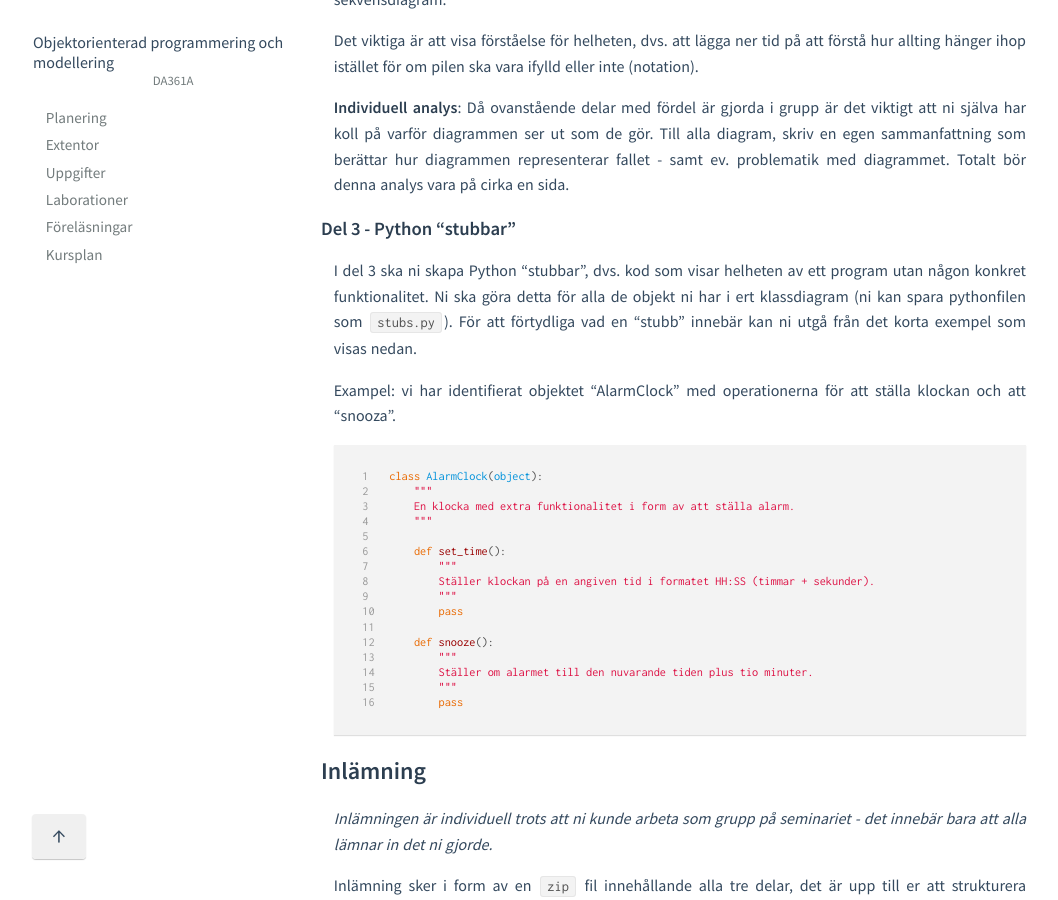
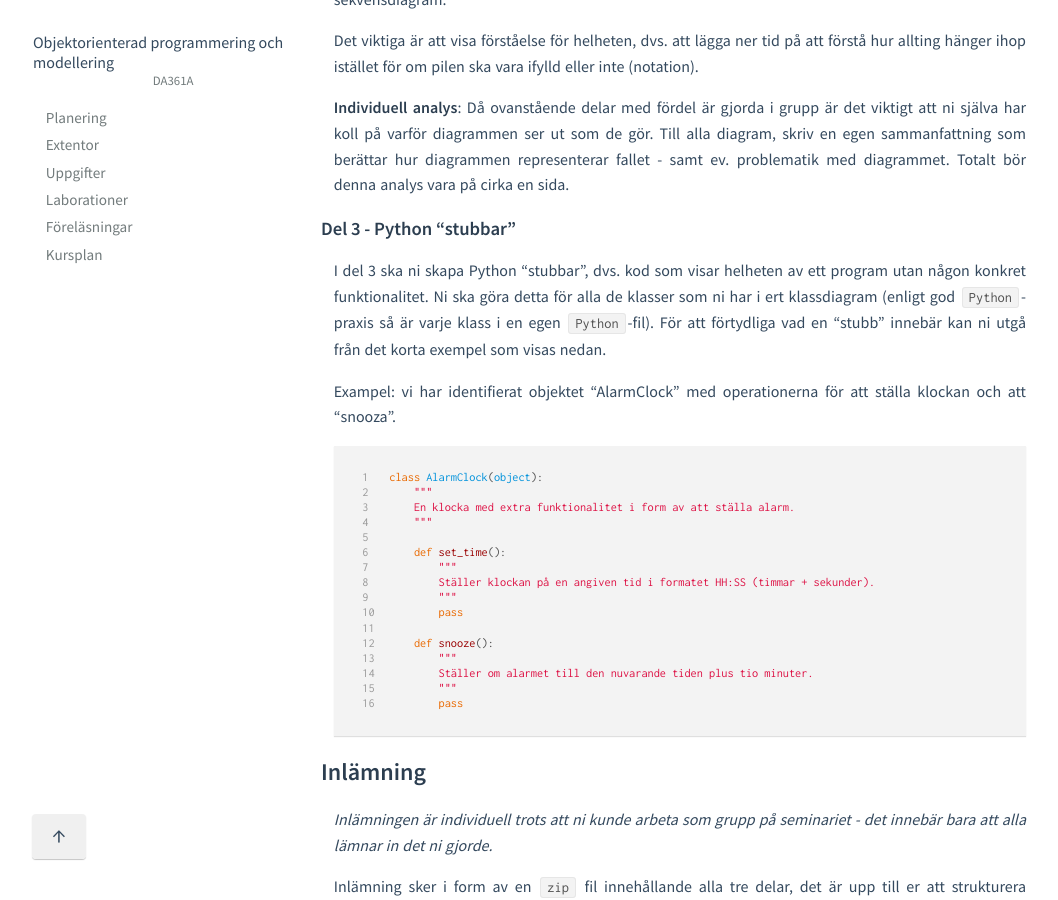
Before and after one commit to stefangeneralao/ia-oop-python, a Jekyll site: the page built from courses/da361a/assignments/U01.md, in a window 1280 px wide and 900 px high, scrolled down 922 px. Shown: the whole window, without its empty margins (15-1073 px from the left). Built offline with Jekyll 4.4.1, drawn with Linux system fonts in a browser that asks for light colours.

Commit message:
Updated assignment description

```diff
--- a/courses/da361a/assignments/U01.md
+++ b/courses/da361a/assignments/U01.md
@@ -40,7 +40,7 @@ Det viktiga är att visa förståelse för helheten, dvs. att lägga ner tid på
 
 ### Del 3 - Python "stubbar"
 
-I del 3 ska ni skapa Python "stubbar", dvs. kod som visar helheten av ett program utan någon konkret funktionalitet. Ni ska göra detta för alla de objekt ni har i ert klassdiagram (ni kan spara pythonfilen som `stubs.py`). För att förtydliga vad en "stubb" innebär kan ni utgå från det korta exempel som visas nedan.
+I del 3 ska ni skapa Python "stubbar", dvs. kod som visar helheten av ett program utan någon konkret funktionalitet. Ni ska göra detta för alla de klasser som ni har i ert klassdiagram (enligt god `Python`-praxis så är varje klass i en egen `Python`-fil). För att förtydliga vad en "stubb" innebär kan ni utgå från det korta exempel som visas nedan.
 
 Exampel: vi har identifierat objektet "AlarmClock" med operationerna för att ställa klockan och att "snooza".
 
```
